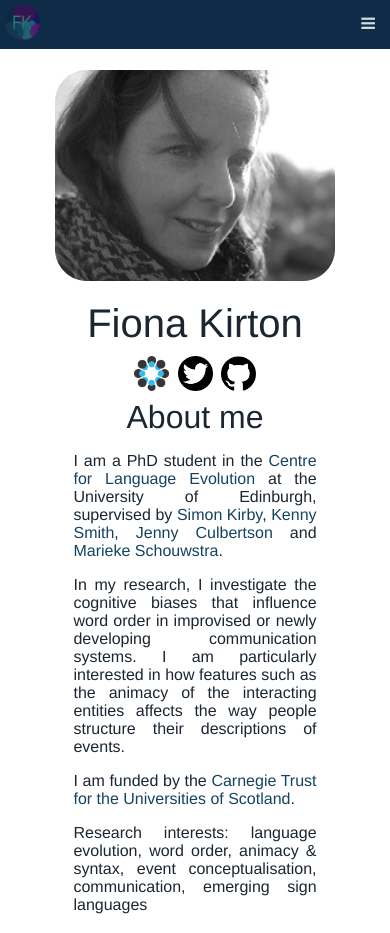
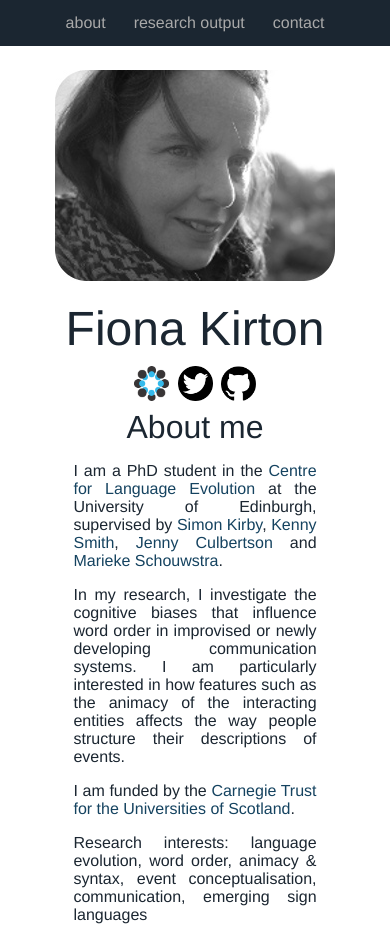
Before and after one commit to FKirton/FKirton.github.io, a plain HTML site: page index.html in a window 390 px wide. Shown: the top 933 px of the page. Drawn offline with Linux system fonts and the light colour scheme.

Commit message:
Revert commit
This reverts commit 214b0279c9828245bbe2540acd267ae967e6834b.

Made in error

```diff
--- a/index.html
+++ b/index.html
@@ -1,20 +1,13 @@
 <!doctype html>
 <html>
 <head>
-  <meta charset="utf-8">
-  <link rel="stylesheet" href="https://cdnjs.cloudflare.com/ajax/libs/font-awesome/4.7.0/css/font-awesome.min.css">
   <link rel="stylesheet" type="text/css" href="style.css">
 </head>
 <body>
-  <div id='navbar' class='#navbar'>
-    <div class='home'><a href='#'><img src='logo.png'></a></div>
-    <div class='links'>
-      <a href='#about'>about</a>
-      <a href='#researchoutput'>research output</a>
-      <a href='#contact'>contact</a>
-    </div>
-    <div class='icon'><a href='javascript:void(0);' onclick='showLinks()'>
-      <i class='fa fa-bars'></i></a></div>
+  <div id="navbar">
+    <a href="#about">about</a>
+    <a href="#researchoutput">research output</a>
+    <a href="#contact">contact</a>
   </div>
   <div id='welcome'>
     <img src='mugshot.jpg'>
@@ -67,18 +60,3 @@
 <body>
 
 <html>
-
-<script>
-  function showLinks() {
-    var nav = document.getElementById('navbar');
-    console.log(nav.className);
-    if (nav.className === '#navbar') {
-      console.log('here');
-      nav.className += ' responsive';
-    }
-    else {
-      nav.className = '#navbar';
-    }
-    console.log(nav);
-  }
-</script>
--- a/style.css
+++ b/style.css
@@ -14,57 +14,27 @@ body a:hover {
 }
 
 #navbar {
-  background-color: #092644f9;
+  background-color: #1b2631;
   display: flex;
-  justify-content: space-between;
+  flex-wrap: wrap;
+  justify-content: center;
   position: fixed;
   width: 100%;
   top: 0;
   left: 0;
 }
 
-#navbar .links {
-  display: flex;
-  justify-content: center;
-  flex-wrap: wrap;
+#navbar a {
+  float: left;
+  text-decoration: none;
+  color: #A9A9A9;
+  text-align: center;
+  padding: 14px;
 }
 
-#navbar .links a {
-  text-decoration: none;
-  color: #D0DCDC;
-  display: flex;
-  text-align: center;
-  padding: 14px;
-  font-size: 1.1rem;
-}
-
-#navbar .links a:hover {
+#navbar a:hover {
   color: #f2f2f2;
   text-decoration: none;
-}
-
-#navbar .icon {
-  display: none;
-  right: 0;
-  top: 0;
-  padding: 15px;
-}
-
-.fa-bars {
-  color: #D0DCDC;
-}
-
-
-#navbar .home {
-  float: left;
-  left: 0;
-  top: 0;
-  padding: 5px;
-}
-
-#navbar img {
-  height: 35px;
-  width: 35px;
 }
 
 #welcome {
@@ -81,7 +51,7 @@ body a:hover {
 }
 
 .welcome-text {
-  font-size: 2.5rem;
+  font-size: 3rem;
 }
 
 .welcome-subtext {
@@ -135,7 +105,7 @@ body a:hover {
 }
 
 .contact-text {
-  font-size: 0.9rem;
+  font-size: 0.8rem;
 }
 
 #bottom-bar {
@@ -148,24 +118,3 @@ body a:hover {
   bottom: 0;
   left: 0;
 }
-
-@media screen and (max-width: 600px) {
-  #navbar {
-    justify-content: space-between;
-  }
-  #navbar .links a {display: none;}
-  #navbar .icon {
-    /* float: right; */
-    display: flex;
-  }
-  #navbar.responsive .links {
-    display: flex;
-    flex-direction: column;
-    align-items: center;
-    flex-wrap: wrap;
-  }
-  #navbar.responsive .links a {
-    float: none;
-    display: flex;
-  }
-}
```
Also changed, not shown: logo.png (deleted), logo.svg (deleted).
